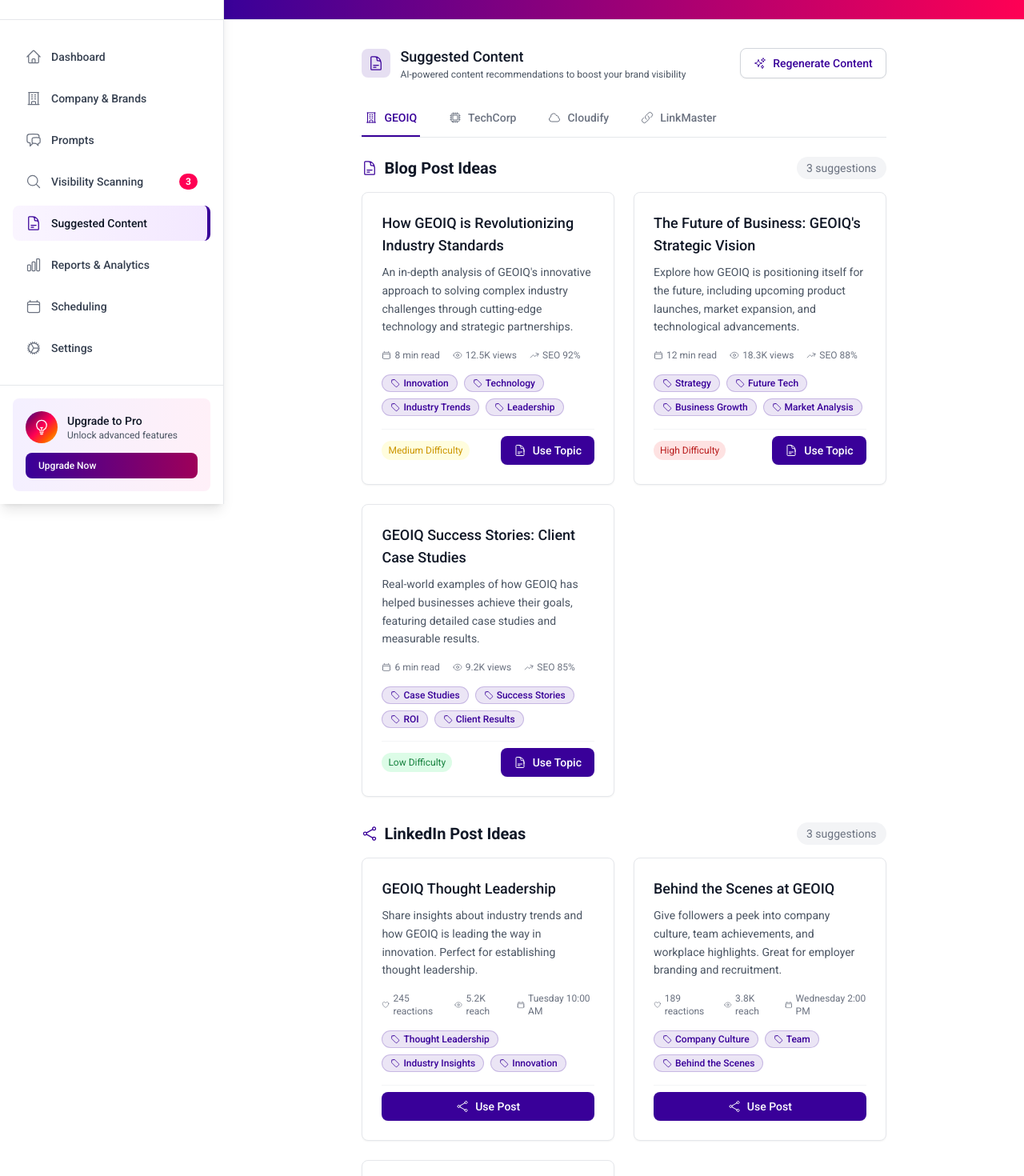
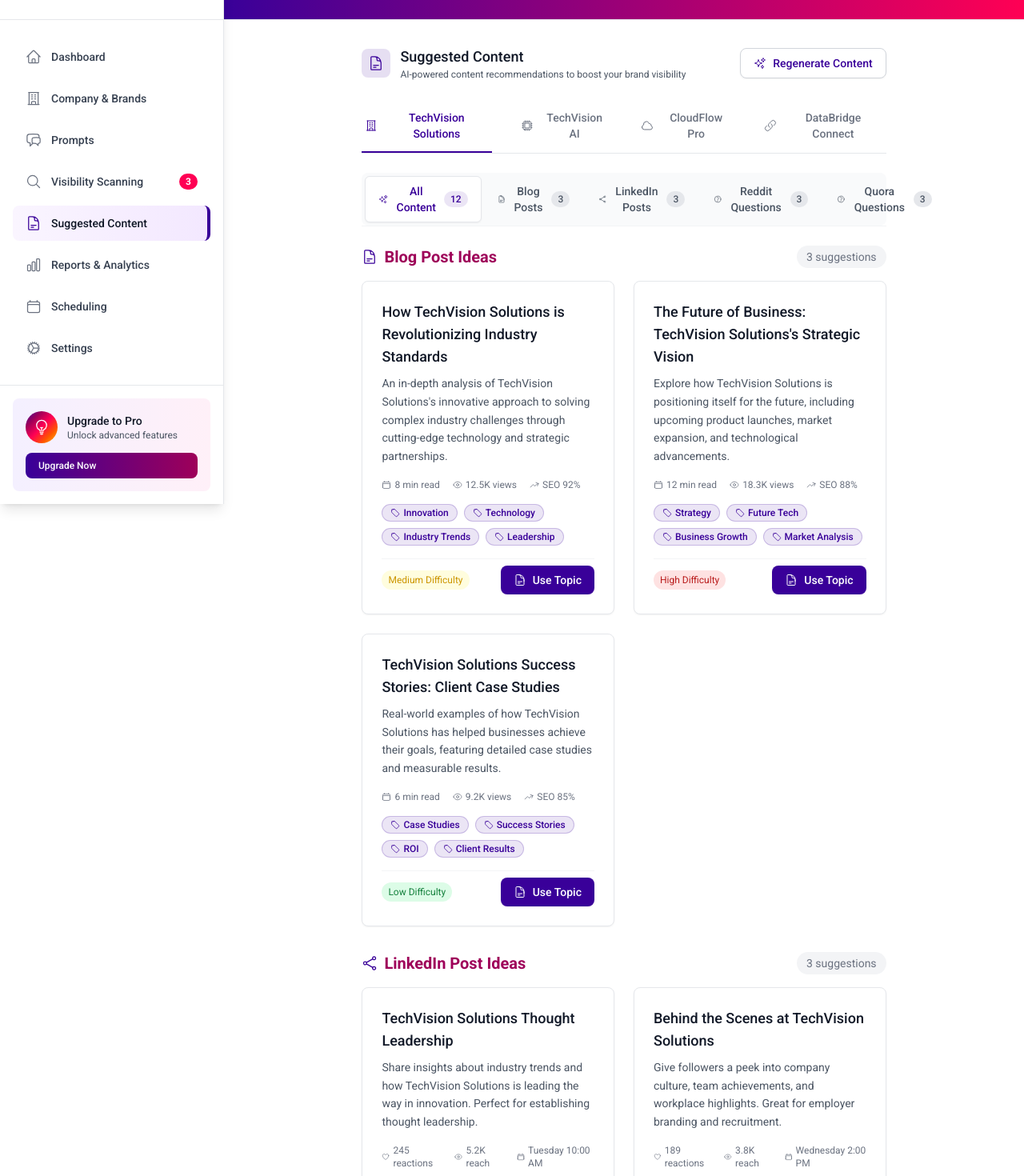
Before and after one commit to johanferguson/GEOIQ.UI, a Next.js app in the folder geoiq-ui/: page /content in a window 1280 px wide. Shown: the part 60-1530 px from the top of the page at 80% size. Built offline with nearby package versions, Linux system fonts and the light colour scheme.

Commit message:
feat: Improve Suggested Content with sectioned filtering, correct brand names, and consistent typography

```diff
--- a/geoiq-ui/src/app/content/page.tsx
+++ b/geoiq-ui/src/app/content/page.tsx
@@ -19,7 +19,8 @@
   EyeIcon,
   ShareIcon,
   ArrowTrendingUpIcon,
-  CalendarIcon
+  CalendarIcon,
+  FunnelIcon
 } from '@heroicons/react/24/outline';
 import DashboardLayout from '@/components/layout/DashboardLayout';
 
@@ -43,31 +44,31 @@
   }
 };
 
-// Mock brands data structure
+// Use correct brands from other pages
 const BRANDS = {
-  geoiq: {
-    name: 'GEOIQ',
+  'geoiq': {
+    name: 'TechVision Solutions',
     icon: 'building',
     color: '#390099',
-    description: 'AI-powered visibility optimization platform'
+    description: 'Intelligent business solutions and analytics'
   },
-  techcorp: {
-    name: 'TechCorp',
+  'techvision': {
+    name: 'TechVision AI',
     icon: 'cpu',
     color: '#390099',
-    description: 'Enterprise technology solutions'
+    description: 'AI-powered business solutions and automation'
   },
-  cloudify: {
-    name: 'Cloudify',
+  'cloudflow': {
+    name: 'CloudFlow Pro',
     icon: 'cloud',
     color: '#390099',
-    description: 'Cloud infrastructure services'
+    description: 'Cloud infrastructure and workflow optimization'
   },
-  linkmaster: {
-    name: 'LinkMaster',
+  'databridge': {
+    name: 'DataBridge Connect',
     icon: 'link',
     color: '#390099',
-    description: 'Digital marketing platform'
+    description: 'Data integration and connectivity solutions'
   }
 };
 
@@ -79,7 +80,16 @@
   link: LinkIcon
 };
 
-// Mock suggested content data
+// Content type options for filtering
+const CONTENT_TYPES = [
+  { id: 'all', name: 'All Content', icon: SparklesIcon, count: 12 },
+  { id: 'blog', name: 'Blog Posts', icon: DocumentTextIcon, count: 3 },
+  { id: 'linkedin', name: 'LinkedIn Posts', icon: ShareIcon, count: 3 },
+  { id: 'reddit', name: 'Reddit Questions', icon: QuestionMarkCircleIcon, count: 3 },
+  { id: 'quora', name: 'Quora Questions', icon: QuestionMarkCircleIcon, count: 3 }
+];
+
+// Mock suggested content data with correct brand names
 const generateSuggestedContent = (brandKey: string) => {
   const brand = BRANDS[brandKey as keyof typeof BRANDS];
 
@@ -269,6 +279,7 @@
 
 export default function SuggestedContentPage() {
   const [activeTab, setActiveTab] = useState('geoiq');
+  const [activeContentType, setActiveContentType] = useState('all');
   const [loading, setLoading] = useState(true);
   const [suggestedContent, setSuggestedContent] = useState<any>(null);
   const [regenerating, setRegenerating] = useState(false);
@@ -298,6 +309,23 @@
     // Handle content usage logic here
   };
 
+  const getFilteredContent = () => {
+    if (!suggestedContent) return {};
+
+    switch (activeContentType) {
+      case 'blog':
+        return { blogPosts: suggestedContent.blogPosts };
+      case 'linkedin':
+        return { linkedinPosts: suggestedContent.linkedinPosts };
+      case 'reddit':
+        return { redditQuestions: suggestedContent.redditQuestions };
+      case 'quora':
+        return { quoraQuestions: suggestedContent.quoraQuestions };
+      default:
+        return suggestedContent;
+    }
+  };
+
   if (loading && !suggestedContent) {
     return (
       <DashboardLayout>
@@ -309,6 +337,7 @@
   }
 
   const currentBrand = BRANDS[activeTab as keyof typeof BRANDS];
+  const filteredContent = getFilteredContent();
 
   return (
     <DashboardLayout>
@@ -322,7 +351,7 @@
             animate="animate"
             exit="exit"
           >
-            {/* Page Header - matching prompts/brands pattern */}
+            {/* Page Header - matching prompts/brands pattern with correct font */}
             <div className="flex items-center justify-between">
               <motion.div
                 initial={{ opacity: 0, x: -10 }}
@@ -359,7 +388,7 @@
               </motion.button>
             </div>
 
-            {/* Navigation Tabs - exact copy from prompts/brands */}
+            {/* Brand Navigation Tabs - exact copy from prompts/brands */}
             <motion.div
               className="border-b border-gray-200"
               initial={{ opacity: 0, y: 10 }}
@@ -387,11 +416,46 @@
               </nav>
             </motion.div>
 
+            {/* Content Type Filter Tabs */}
+            <motion.div
+              className="border-b border-gray-100"
+              initial={{ opacity: 0, y: 10 }}
+              animate={{ opacity: 1, y: 0 }}
+              transition={{ duration: 0.4, delay: 0.2 }}
+            >
+              <div className="flex items-center space-x-1 p-1 bg-gray-50 rounded-lg">
+                {CONTENT_TYPES.map((type) => {
+                  const IconComponent = type.icon;
+                  return (
+                    <button
+                      key={type.id}
+                      onClick={() => setActiveContentType(type.id)}
+                      className={`flex items-center space-x-2 px-4 py-2 rounded-md text-sm font-medium transition-all duration-200 font-roboto ${
+                        activeContentType === type.id
+                          ? 'bg-white text-[#390099] shadow-sm border border-gray-200'
+                          : 'text-gray-600 hover:text-gray-900 hover:bg-white/50'
+                      }`}
+                    >
+                      <IconComponent className="w-4 h-4" />
+                      <span>{type.name}</span>
+                      <span className={`px-2 py-0.5 rounded-full text-xs ${
+                        activeContentType === type.id
+                          ? 'bg-[#390099]/10 text-[#390099]'
+                          : 'bg-gray-200 text-gray-600'
+                      }`}>
+                        {type.count}
+                      </span>
+                    </button>
+                  );
+                })}
+              </div>
+            </motion.div>
+
             {/* Content Sections */}
             <AnimatePresence mode="wait">
               {suggestedContent && (
                 <motion.div
-                  key={activeTab}
+                  key={`${activeTab}-${activeContentType}`}
                   variants={staggerContainer}
                   initial="initial"
                   animate="animate"
@@ -399,26 +463,27 @@
                   className="space-y-8"
                 >
                   {/* Blog Posts Section */}
+                  {(activeContentType === 'all' || activeContentType === 'blog') && filteredContent.blogPosts && (
                     <motion.div variants={cardVariants} className="space-y-4">
                       <div className="flex items-center justify-between">
-                      <h2 className="text-xl font-semibold text-gray-900 font-roboto flex items-center gap-2">
+                        <h2 className="text-xl font-semibold text-gray-900 font-roboto flex items-center gap-2" style={{ color: '#9E0059' }}>
                           <DocumentTextIcon className="w-5 h-5 text-[#390099]" />
                           Blog Post Ideas
                         </h2>
                         <span className="text-sm text-gray-500 bg-gray-100 px-3 py-1 rounded-full">
-                        {suggestedContent.blogPosts.length} suggestions
+                          {filteredContent.blogPosts.length} suggestions
                         </span>
                       </div>
 
                       <div className="grid grid-cols-1 lg:grid-cols-2 gap-6">
-                      {suggestedContent.blogPosts.map((post: any) => (
+                        {filteredContent.blogPosts.map((post: any) => (
                           <ContentCard key={post.id}>
                             <div className="space-y-4">
                               <div>
                                 <h3 className="text-lg font-medium text-gray-900 font-roboto mb-2">
                                   {post.topic}
                                 </h3>
-                              <p className="text-sm text-gray-600 leading-relaxed">
+                                <p className="text-sm text-gray-600 leading-relaxed font-roboto">
                                   {post.description}
                                 </p>
                               </div>
@@ -426,22 +491,22 @@
                               <div className="flex items-center gap-4 text-xs text-gray-500">
                                 <div className="flex items-center gap-1">
                                   <CalendarIcon className="w-3 h-3" />
-                                {post.estimatedReadTime}
+                                  <span className="font-roboto">{post.estimatedReadTime}</span>
                                 </div>
                                 <div className="flex items-center gap-1">
                                   <EyeIcon className="w-3 h-3" />
-                                {post.potentialViews} views
+                                  <span className="font-roboto">{post.potentialViews} views</span>
                                 </div>
                                 <div className="flex items-center gap-1">
                                   <ArrowTrendingUpIcon className="w-3 h-3" />
-                                SEO {post.seoScore}%
+                                  <span className="font-roboto">SEO {post.seoScore}%</span>
                                 </div>
                               </div>
 
                               <TagList tags={post.tags} />
 
                               <div className="flex items-center justify-between pt-2 border-t border-gray-100">
-                              <span className={`text-xs px-2 py-1 rounded-full ${
+                                <span className={`text-xs px-2 py-1 rounded-full font-roboto ${
                                   post.difficulty === 'Low' ? 'bg-green-100 text-green-700' :
                                   post.difficulty === 'Medium' ? 'bg-yellow-100 text-yellow-700' :
                                   'bg-red-100 text-red-700'
@@ -461,28 +526,30 @@
                         ))}
                       </div>
                     </motion.div>
+                  )}
 
                   {/* LinkedIn Posts Section */}
+                  {(activeContentType === 'all' || activeContentType === 'linkedin') && filteredContent.linkedinPosts && (
                     <motion.div variants={cardVariants} className="space-y-4">
                       <div className="flex items-center justify-between">
-                      <h2 className="text-xl font-semibold text-gray-900 font-roboto flex items-center gap-2">
+                        <h2 className="text-xl font-semibold text-gray-900 font-roboto flex items-center gap-2" style={{ color: '#9E0059' }}>
                           <ShareIcon className="w-5 h-5 text-[#390099]" />
                           LinkedIn Post Ideas
                         </h2>
                         <span className="text-sm text-gray-500 bg-gray-100 px-3 py-1 rounded-full">
-                        {suggestedContent.linkedinPosts.length} suggestions
+                          {filteredContent.linkedinPosts.length} suggestions
                         </span>
                       </div>
 
                       <div className="grid grid-cols-1 lg:grid-cols-2 gap-6">
-                      {suggestedContent.linkedinPosts.map((post: any) => (
+                        {filteredContent.linkedinPosts.map((post: any) => (
                           <ContentCard key={post.id}>
                             <div className="space-y-4">
                               <div>
                                 <h3 className="text-lg font-medium text-gray-900 font-roboto mb-2">
                                   {post.topic}
                                 </h3>
-                              <p className="text-sm text-gray-600 leading-relaxed">
+                                <p className="text-sm text-gray-600 leading-relaxed font-roboto">
                                   {post.description}
                                 </p>
                               </div>
@@ -490,15 +557,15 @@
                               <div className="flex items-center gap-4 text-xs text-gray-500">
                                 <div className="flex items-center gap-1">
                                   <HeartIcon className="w-3 h-3" />
-                                {post.estimatedEngagement}
+                                  <span className="font-roboto">{post.estimatedEngagement}</span>
                                 </div>
                                 <div className="flex items-center gap-1">
                                   <EyeIcon className="w-3 h-3" />
-                                {post.audienceReach} reach
+                                  <span className="font-roboto">{post.audienceReach} reach</span>
                                 </div>
                                 <div className="flex items-center gap-1">
                                   <CalendarIcon className="w-3 h-3" />
-                                {post.bestTimeToPost}
+                                  <span className="font-roboto">{post.bestTimeToPost}</span>
                                 </div>
                               </div>
 
@@ -518,28 +585,30 @@
                         ))}
                       </div>
                     </motion.div>
+                  )}
 
                   {/* Reddit Questions Section */}
+                  {(activeContentType === 'all' || activeContentType === 'reddit') && filteredContent.redditQuestions && (
                     <motion.div variants={cardVariants} className="space-y-4">
                       <div className="flex items-center justify-between">
-                      <h2 className="text-xl font-semibold text-gray-900 font-roboto flex items-center gap-2">
+                        <h2 className="text-xl font-semibold text-gray-900 font-roboto flex items-center gap-2" style={{ color: '#9E0059' }}>
                           <QuestionMarkCircleIcon className="w-5 h-5 text-[#390099]" />
                           Reddit Questions
                         </h2>
                         <span className="text-sm text-gray-500 bg-gray-100 px-3 py-1 rounded-full">
-                        {suggestedContent.redditQuestions.length} questions
+                          {filteredContent.redditQuestions.length} questions
                         </span>
                       </div>
 
                       <div className="grid grid-cols-1 lg:grid-cols-2 gap-6">
-                      {suggestedContent.redditQuestions.map((question: any) => (
+                        {filteredContent.redditQuestions.map((question: any) => (
                           <ContentCard key={question.id}>
                             <div className="space-y-4">
                               <div>
                                 <h3 className="text-lg font-medium text-gray-900 font-roboto mb-2">
                                   {question.question}
                                 </h3>
-                              <p className="text-sm text-gray-600 leading-relaxed">
+                                <p className="text-sm text-gray-600 leading-relaxed font-roboto">
                                   {question.description}
                                 </p>
                               </div>
@@ -547,18 +616,18 @@
                               <div className="flex items-center gap-4 text-xs text-gray-500">
                                 <div className="flex items-center gap-1">
                                   <span className="w-3 h-3 bg-orange-500 rounded-full"></span>
-                                {question.subreddit}
+                                  <span className="font-roboto">{question.subreddit}</span>
                                 </div>
                                 <div className="flex items-center gap-1">
                                   <ArrowTrendingUpIcon className="w-3 h-3" />
-                                {question.estimatedUpvotes} upvotes
+                                  <span className="font-roboto">{question.estimatedUpvotes} upvotes</span>
                                 </div>
                               </div>
 
                               <TagList tags={question.tags} />
 
                               <div className="flex items-center justify-between pt-2 border-t border-gray-100">
-                              <span className={`text-xs px-2 py-1 rounded-full ${
+                                <span className={`text-xs px-2 py-1 rounded-full font-roboto ${
                                   question.difficulty === 'Beginner' ? 'bg-green-100 text-green-700' :
                                   question.difficulty === 'Intermediate' ? 'bg-yellow-100 text-yellow-700' :
                                   'bg-red-100 text-red-700'
@@ -578,28 +647,30 @@
                         ))}
                       </div>
                     </motion.div>
+                  )}
 
                   {/* Quora Questions Section */}
+                  {(activeContentType === 'all' || activeContentType === 'quora') && filteredContent.quoraQuestions && (
                     <motion.div variants={cardVariants} className="space-y-4">
                       <div className="flex items-center justify-between">
-                      <h2 className="text-xl font-semibold text-gray-900 font-roboto flex items-center gap-2">
+                        <h2 className="text-xl font-semibold text-gray-900 font-roboto flex items-center gap-2" style={{ color: '#9E0059' }}>
                           <QuestionMarkCircleIcon className="w-5 h-5 text-[#FF0054]" />
                           Quora Questions
                         </h2>
                         <span className="text-sm text-gray-500 bg-gray-100 px-3 py-1 rounded-full">
-                        {suggestedContent.quoraQuestions.length} questions
+                          {filteredContent.quoraQuestions.length} questions
                         </span>
                       </div>
 
                       <div className="grid grid-cols-1 lg:grid-cols-2 gap-6">
-                      {suggestedContent.quoraQuestions.map((question: any) => (
+                        {filteredContent.quoraQuestions.map((question: any) => (
                           <ContentCard key={question.id}>
                             <div className="space-y-4">
                               <div>
                                 <h3 className="text-lg font-medium text-gray-900 font-roboto mb-2">
                                   {question.question}
                                 </h3>
-                              <p className="text-sm text-gray-600 leading-relaxed">
+                                <p className="text-sm text-gray-600 leading-relaxed font-roboto">
                                   {question.description}
                                 </p>
                               </div>
@@ -607,18 +678,18 @@
                               <div className="flex items-center gap-4 text-xs text-gray-500">
                                 <div className="flex items-center gap-1">
                                   <EyeIcon className="w-3 h-3" />
-                                {question.views} views
+                                  <span className="font-roboto">{question.views} views</span>
                                 </div>
                                 <div className="flex items-center gap-1">
                                   <HeartIcon className="w-3 h-3" />
-                                {question.followers} followers
+                                  <span className="font-roboto">{question.followers} followers</span>
                                 </div>
                               </div>
 
                               <TagList tags={question.tags} />
 
                               <div className="flex items-center justify-between pt-2 border-t border-gray-100">
-                              <span className={`text-xs px-2 py-1 rounded-full ${
+                                <span className={`text-xs px-2 py-1 rounded-full font-roboto ${
                                   question.difficulty === 'Beginner' ? 'bg-green-100 text-green-700' :
                                   question.difficulty === 'Intermediate' ? 'bg-yellow-100 text-yellow-700' :
                                   'bg-purple-100 text-purple-700'
@@ -638,8 +709,10 @@
                         ))}
                       </div>
                     </motion.div>
+                  )}
 
-                  {/* Summary Stats */}
+                  {/* Summary Stats - Only show when viewing all content */}
+                  {activeContentType === 'all' && (
                     <motion.div
                       variants={cardVariants}
                       className="geoiq-card p-6 bg-gradient-to-br from-white to-slate-50 border-0 shadow-sm"
@@ -650,38 +723,39 @@
                         </div>
 
                         <div className="flex-1">
-                        <h3 className="text-sm font-medium text-gray-900 font-roboto mb-3">
+                          <h3 className="text-sm font-medium text-gray-900 font-roboto mb-3" style={{ color: '#9E0059' }}>
                             Content Strategy for {currentBrand.name}
                           </h3>
                           <div className="grid grid-cols-2 md:grid-cols-4 gap-4 text-center">
                             <div className="p-3 bg-white rounded-lg border border-gray-200">
-                            <div className="text-2xl font-bold text-[#390099]">
+                              <div className="text-2xl font-bold text-[#390099] font-roboto">
                                 {suggestedContent.blogPosts.length}
                               </div>
-                            <div className="text-xs text-gray-600">Blog Topics</div>
+                              <div className="text-xs text-gray-600 font-roboto">Blog Topics</div>
                             </div>
                             <div className="p-3 bg-white rounded-lg border border-gray-200">
-                            <div className="text-2xl font-bold text-[#390099]">
+                              <div className="text-2xl font-bold text-[#390099] font-roboto">
                                 {suggestedContent.linkedinPosts.length}
                               </div>
-                            <div className="text-xs text-gray-600">LinkedIn Posts</div>
+                              <div className="text-xs text-gray-600 font-roboto">LinkedIn Posts</div>
                             </div>
                             <div className="p-3 bg-white rounded-lg border border-gray-200">
-                            <div className="text-2xl font-bold text-[#390099]">
+                              <div className="text-2xl font-bold text-[#390099] font-roboto">
                                 {suggestedContent.redditQuestions.length}
                               </div>
-                            <div className="text-xs text-gray-600">Reddit Q&As</div>
+                              <div className="text-xs text-gray-600 font-roboto">Reddit Q&As</div>
                             </div>
                             <div className="p-3 bg-white rounded-lg border border-gray-200">
-                            <div className="text-2xl font-bold text-[#390099]">
+                              <div className="text-2xl font-bold text-[#390099] font-roboto">
                                 {suggestedContent.quoraQuestions.length}
                               </div>
-                            <div className="text-xs text-gray-600">Quora Answers</div>
+                              <div className="text-xs text-gray-600 font-roboto">Quora Answers</div>
                             </div>
                           </div>
                         </div>
                       </div>
                     </motion.div>
+                  )}
                 </motion.div>
               )}
             </AnimatePresence>
```
Lines whose indentation alone changed are shown as unchanged.
